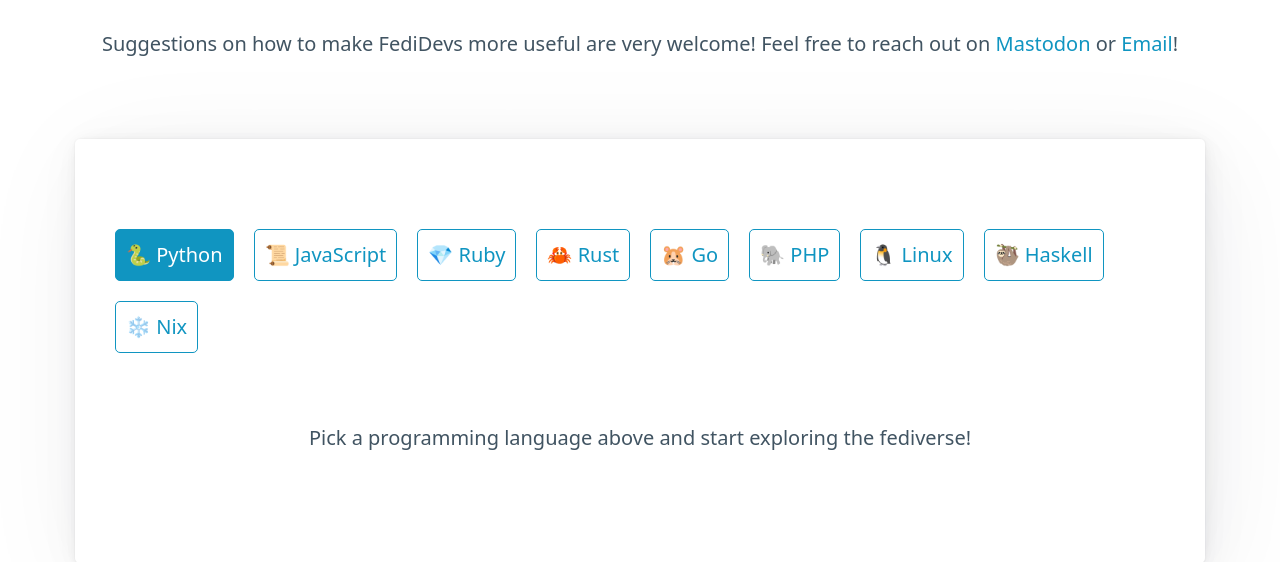
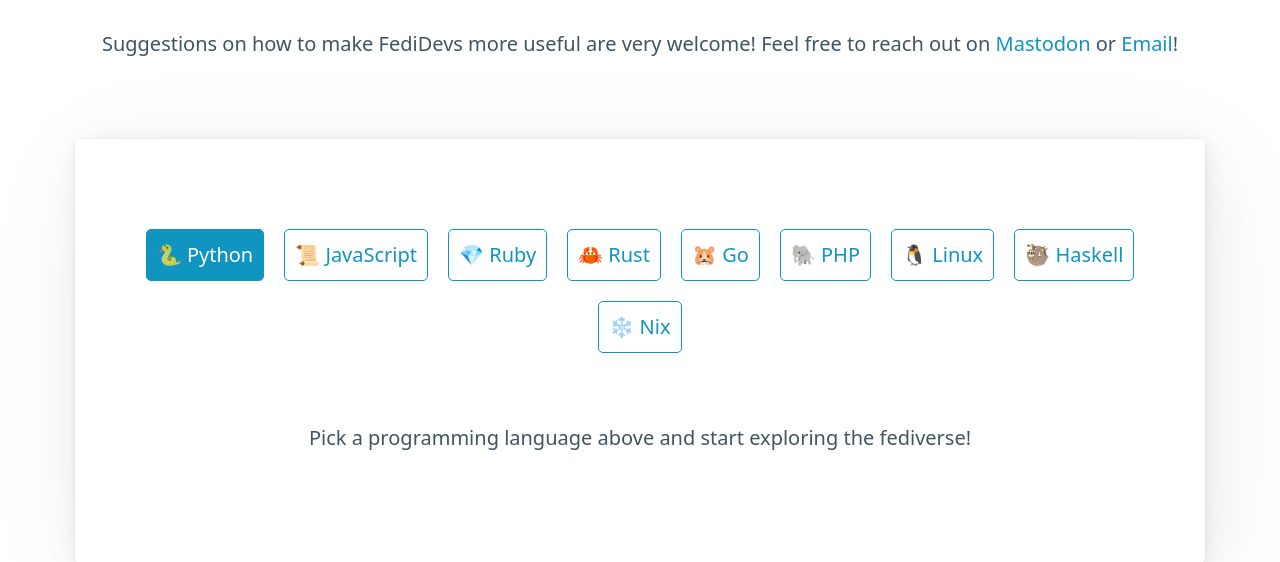
Before and after one commit to anze3db/fedidevs, a Django app: page / in a window 1280 px wide. Shown: the part 321-883 px from the top of the page. Run offline with Django 4.2, Linux system fonts and the light colour scheme; some libraries are stand-ins or nearby versions.

Commit message:
Justify filter content

```diff
--- a/accounts/templates/index.html
+++ b/accounts/templates/index.html
@@ -65,8 +65,8 @@
         </p>
       </header>
       <article>
-        <nav style="display: flex; justify-content: center; padding-bottom: 60px;">
-          <ul style="flex-wrap: wrap;">
+        <nav style="padding-bottom: 60px;">
+          <ul style="flex-wrap: wrap; justify-content: center;">
             {% for language in languages %}
               <li>
                 <a href="{% url "index" language.code %}"
```
